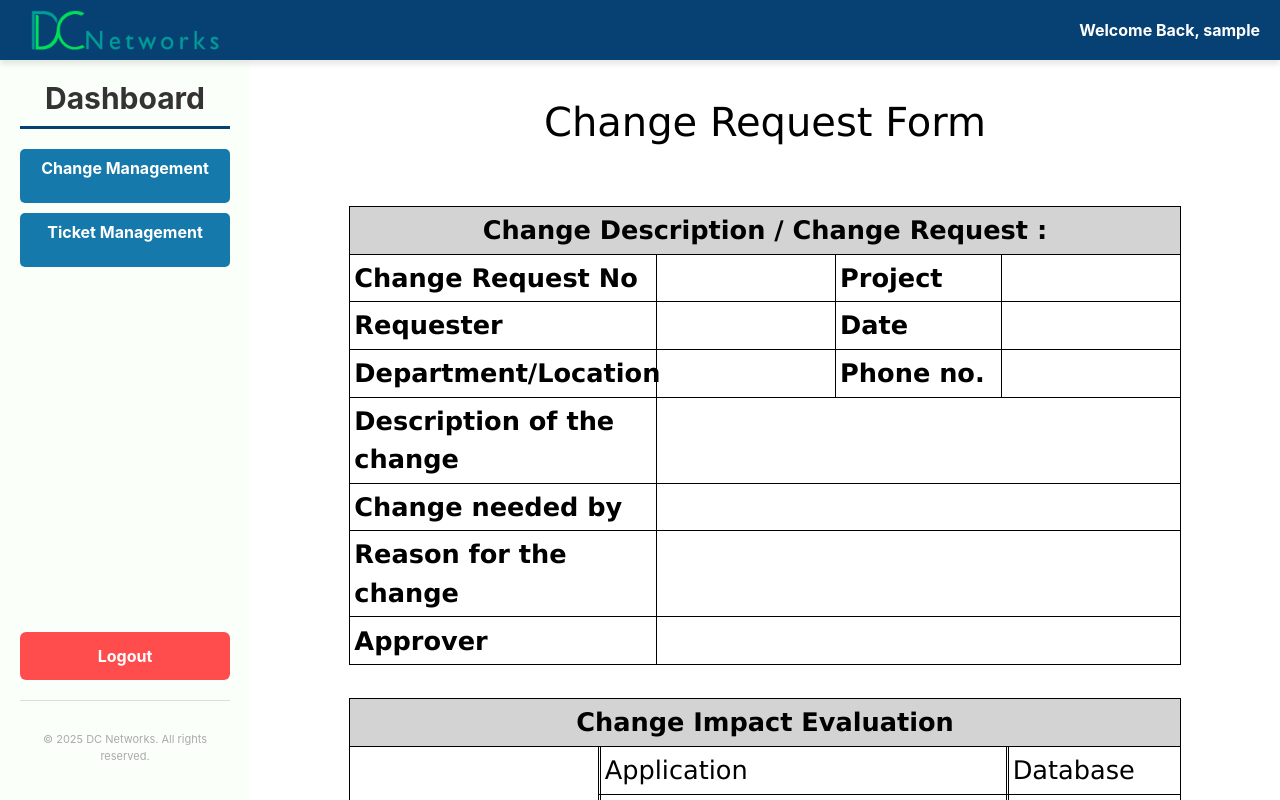
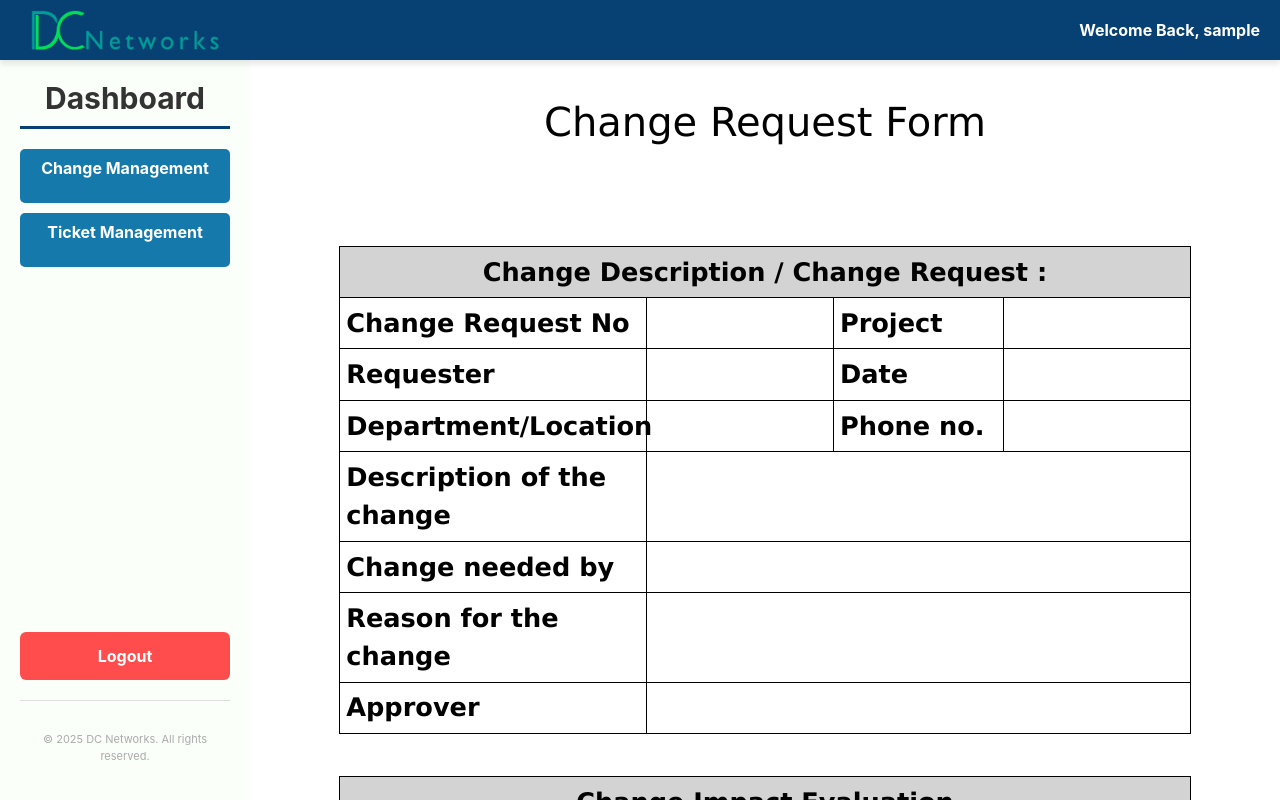
Before and after one commit to HarishTPrasad/dc2, a React (Create React App) app in the folder frontend/: page /dashboard/output in a window 1280 px wide. Built offline with nearby package versions, Linux system fonts and the light colour scheme; sample sign-in values are in the browser's storage.

Commit message:
design update

```diff
--- a/frontend/src/Components/Pages/OutputPage.jsx
+++ b/frontend/src/Components/Pages/OutputPage.jsx
@@ -87,7 +87,7 @@ function OutputPage() {
         </div>
 
         {/* Table 1: Change Description / Change Request */}
-        <div style={{...styles.content, marginTop:"60PX"}}>
+        <div style={{...styles.content, marginTop:"100PX"}}>
           <table style={styles.table}>
             <thead>
               <tr>
@@ -292,7 +292,7 @@ function OutputPage() {
         </div>
 
         {/* Table 4: Change Implementation Details */}
-        <div style={{...styles.content, marginTop:"300PX"}}>
+        <div style={styles.content} >
           <table style={styles.table}>
             <thead>
               <tr>
@@ -320,7 +320,7 @@ function OutputPage() {
         </div>
 
         {/* Table 5: Change Implementation */}
-        <div style={styles.content}>
+        <div style={{...styles.content, marginTop:"30%"}}>
           <table style={styles.table}>
             <thead>
               <tr>
@@ -365,63 +365,16 @@ function OutputPage() {
   );
 }
 
-// const styles = {
-//   container: {
-//     paddingLeft: "100px",
-//     fontSize: "28px",
-//     paddingRight: "100px",
-//     paddingTop: "10px",
-//     fontFamily: "Verdana",
-//     color: "black",
-//   },
-//   content: { marginBottom: "40px" },
-//   table: {
-//     width: "100%",
-//     borderCollapse: "collapse",
-//     border: "1px solid black",
-//   },
-//   th: {
-//     border: "1px solid black",
-//     padding: "10px",
-//     textAlign: "left",
-//     fontFamily: "Verdana",
-//     color: "black",
-//   },
-//   td: {
-//     border: "1px solid black",
-//     padding: "10px",
-//     fontFamily: "Verdana",
-//     color: "black",
-//   },
-//   button: {
-//     display: "block",
-//     padding: "10px 20px",
-//     fontSize: "16px",
-//     backgroundColor: "#1679AB",
-//     color: "white",
-//     border: "none",
-//     cursor: "pointer",
-//     borderRadius: "5px",
-//     margin: "10px auto 50px",
-//     fontFamily: "Verdana",
-//     fontWeight: "bold",
-//   },
-//   font: {
-//     fontFamily: "Verdana",
-//     color: "black",
-//   },
-// };
-
 const styles = {
   container: {
-    paddingLeft: "8%",     // 100px from 1000px
-    paddingRight: "8%",
+    paddingLeft: "7%",     // 100px from 1000px
+    paddingRight: "7%",
     paddingTop: "1%",       // 10px from 1000px height estimate
     fontSize: "1.6rem",     // 28px is approx 1.6rem
     fontFamily: "Verdana",
     color: "black",
   },
-  content: { marginBottom: "4%" }, // 40px from 1000px
+  content: { marginBottom: "5%" }, // 40px from 1000px
   table: {
     width: "100%",
     borderCollapse: "collapse",
@@ -429,14 +382,14 @@ const styles = {
   },
   th: {
     border: "1px solid black",
-    padding: "0.5%",          // 10px from 1000px
+    padding: "0.7%",          // 10px from 1000px
     textAlign: "left",
     fontFamily: "Verdana",
     color: "black",
   },
   td: {
     border: "1px solid black",
-    padding: "0.5%",          // 10px from 1000px
+    padding: "0.7%",          // 10px from 1000px
     fontFamily: "Verdana",
     color: "black",
   },
```
Also changed, not shown: frontend/src/Components/Pages/Oldview.jsx (+1 -46 lines).
